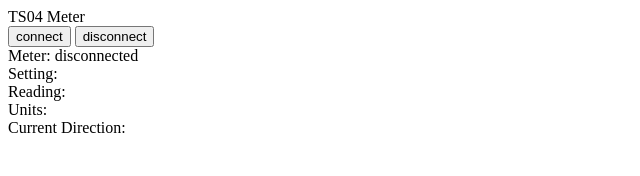
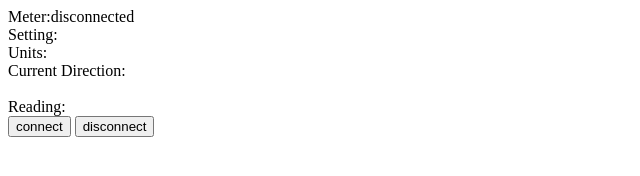
Before and after one commit to tigoe/TS04-Bluetooth-Meter, a plain HTML site: page index.html in a window 1280 px wide. Shown: the whole page, without its empty margins (0-640 px from the left). Drawn offline with Linux system fonts and the light colour scheme.

Commit message:
usability updates

```diff
--- a/ble-ts04.js
+++ b/ble-ts04.js
@@ -92,11 +92,11 @@ function decode(data) {
     status: null          // device status
   }
   //  debugging the raw data:
-  let reading =''
-  for (let i=0; i< data.length; i++) {
-    reading += data[i].toString(2) + ' ';
-  }
-  // console.log(reading);
+  // let reading ='0x'
+  // for (let i=0; i< data.length; i++) {
+  //   reading += data[i].toString(16);
+  // }
+  //  console.log(reading);
 
   /*
   get the numeric vslues. Each seven-segment LCD numeral is split across
--- a/display.js
+++ b/display.js
@@ -9,7 +9,6 @@ by Tom Igoe
 
 function fillDisplay(thisMeter) {
   // Is the meter connected or not?
-console.log('update');
   if (thisMeter.status !== null) {
     document.getElementById('status').value = thisMeter.status;
   } else {
--- a/index.html
+++ b/index.html
@@ -9,28 +9,20 @@
 </head>
 
 <body>
-  TS04 Meter
-  <br>
+
+  <div id='display'>
+      <label>Meter:<output id='status'>disconnected</output></label><br>
+      <label>Setting:<output id='setting'></output></label> <br>
+      <label>Units: <output id='units' ></output></label><br>
+      <label>Current Direction:<output id='acDc'></output> </label><br>
+      <output id='autoRange'></output>
+      <output id='hold'></output><br>
+  </div>
+  <div aria-live="off">
+    <label>Reading: <output id='value'></label></output>
+  </div>
   <button onClick='connect()'>connect</button>
   <button onClick='disconnect()'>disconnect</button>
 
-  <div id='display'>
-    <div  aria-live="polite" aria-atomic="true">
-      <label for="status">Meter: </label><output id='status' >disconnected</output><br>
-      <label for="setting" >Setting: </label> <output id='setting' ></output><br>
-    </div>
-
-    <label for="value">Reading: </label> <output id='value' aria-live="off"></output>
-
-    <div  aria-live="polite" aria-atomic="true">
-      <label for="units">Units: </label>  <output id='units' ></output><br>
-      <label for="acDc">Current Direction: </label>  <output id='acDc' ></output><br>
-      <output id='autoRange' ></output>
-      <output id='hold' ></output><br>
-    </div>
-
-
-
-  </div>
 </body>
 </html>
```
